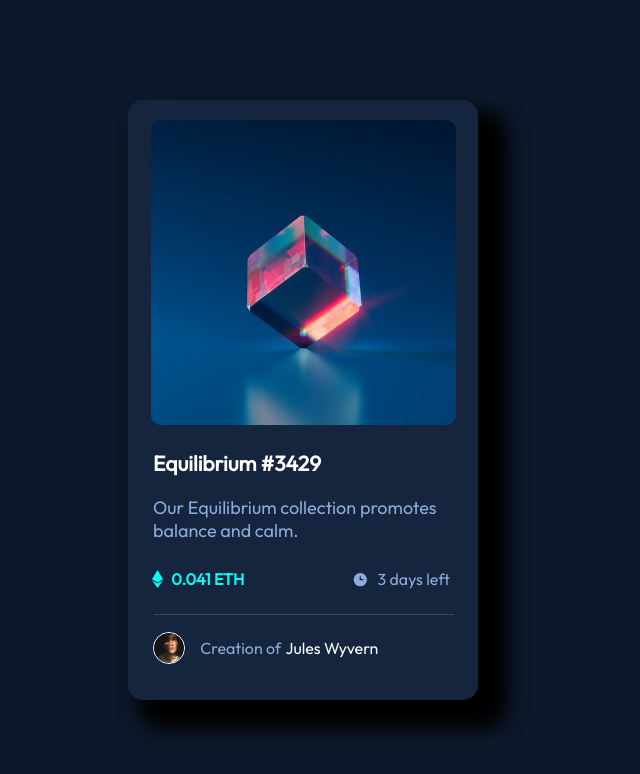
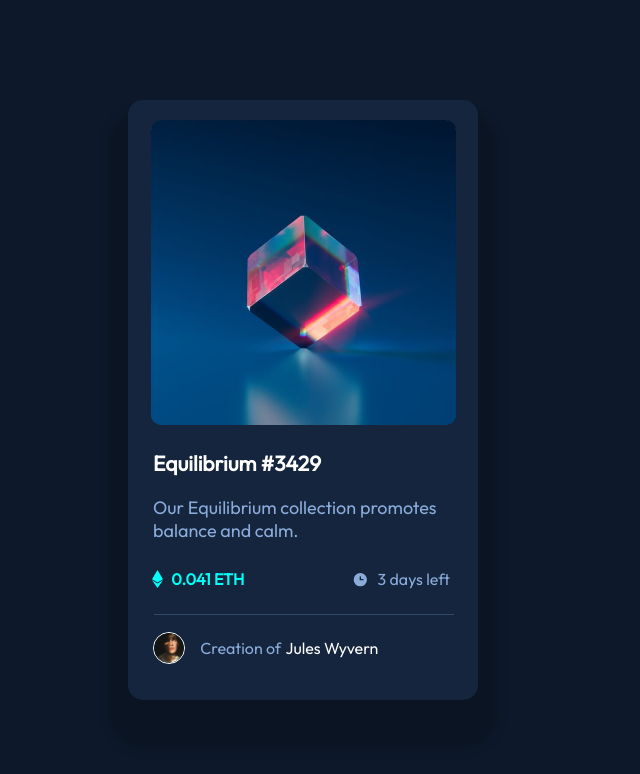
Before and after one commit to EmanueleMicali/NFT-Card, a plain HTML site: page index.html in a window 1280 px wide. Shown: the whole page, without its empty margins (337-977 px from the left). Drawn offline with Linux system fonts and the light colour scheme.

Commit message:
increased fidelity to original design

```diff
--- a/style.css
+++ b/style.css
@@ -16,7 +16,7 @@ body {
     width: 350px;
     height: 600px;
     border-radius: 15px;
-    box-shadow: 20px 20px 20px 10px black;
+    box-shadow: 0px 30px 10px 20px rgba(0, 0, 0, 0.2);
 }
 
 #cubeLink {
@@ -41,10 +41,6 @@ body {
     opacity: 1;
   }
 
-
-
-
-
 #cube {
     height: 100%;
     border-radius: 10px;
@@ -55,7 +51,6 @@ body {
     opacity: 30%;
 
 }
-
 
 #header {
     color: white;
@@ -85,7 +80,6 @@ body {
 #ethPlusIcon {
     margin-left: -5px;
 }
-
 
 #ethPlusIcon > svg {
     display: inline-block;
```
